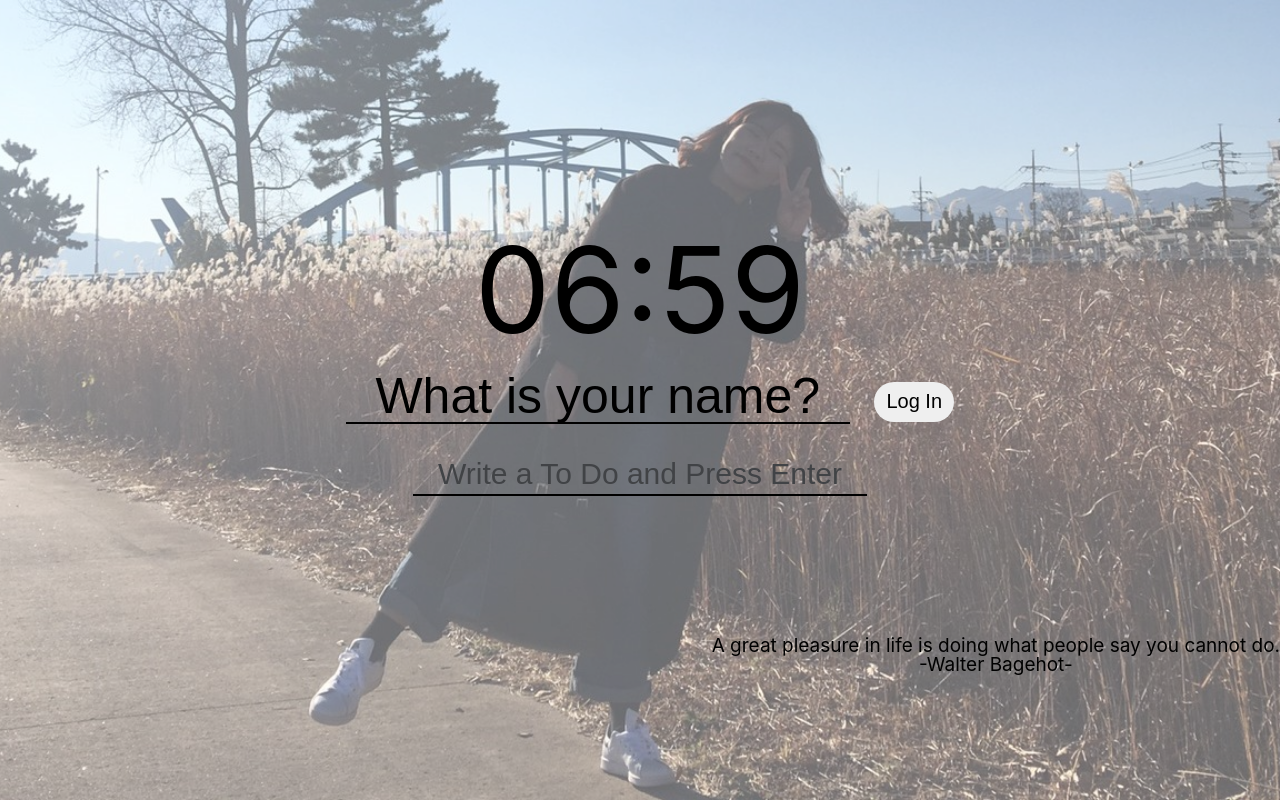
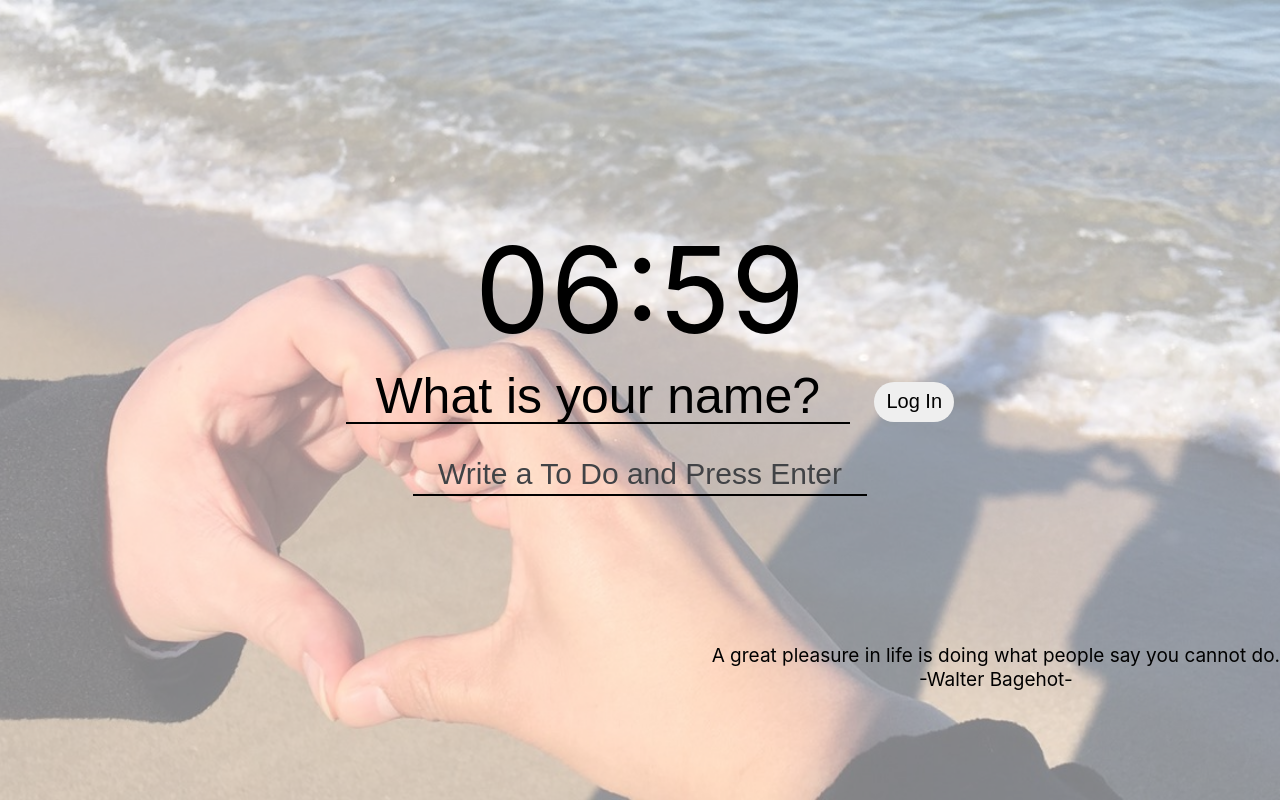
Before and after one commit to Kim-Hyeong-joon/momentum-electron, a plain HTML site: page index.html in a window 1280 px wide. Drawn offline with Linux system fonts and the light colour scheme.

Commit message:
Update CSS

```diff
--- a/css/background.css
+++ b/css/background.css
@@ -11,7 +11,7 @@
   position: absolute;
   top: 0px;
   z-index: 1;
-  opacity: 60%;
+  opacity: 50%;
   height: 100vh;
   width: 100vw;
   object-fit: cover;
--- a/css/todo-list.css
+++ b/css/todo-list.css
@@ -1,5 +1,18 @@
 .todo-list-box {
   display: flex;
   justify-content: center;
+
+  margin-top: 30px;
   margin-bottom: 20px;
+  font-size: 30px;
 }
+
+.todo-list-box ul li {
+  display: flex;
+  align-items: center;
+}
+
+.todo-list-box ul li button {
+  position: relative;
+  left: 10px;
+}
--- a/css/weather-quotes.css
+++ b/css/weather-quotes.css
@@ -17,3 +17,8 @@
   flex-direction: column;
   align-items: center;
 }
+
+.quotes-column span:last-child {
+  position: relative;
+  top: 5px;
+}
--- a/js/background.js
+++ b/js/background.js
@@ -1,13 +1,4 @@
-const images = [
-  "0.JPG",
-  "1.JPG",
-  "2.JPG",
-  "3.JPG",
-  "4.JPG",
-  "5.JPG",
-  "6.JPG",
-  "7.JPG",
-];
+const images = ["0.JPG", "1.JPG", "2.JPG", "3.JPG", "4.JPG", "6.JPG", "7.JPG"];
 
 const chosenImage = images[Math.floor(Math.random() * images.length)];
 
```
Also changed, not shown: img/5.JPG (deleted).
